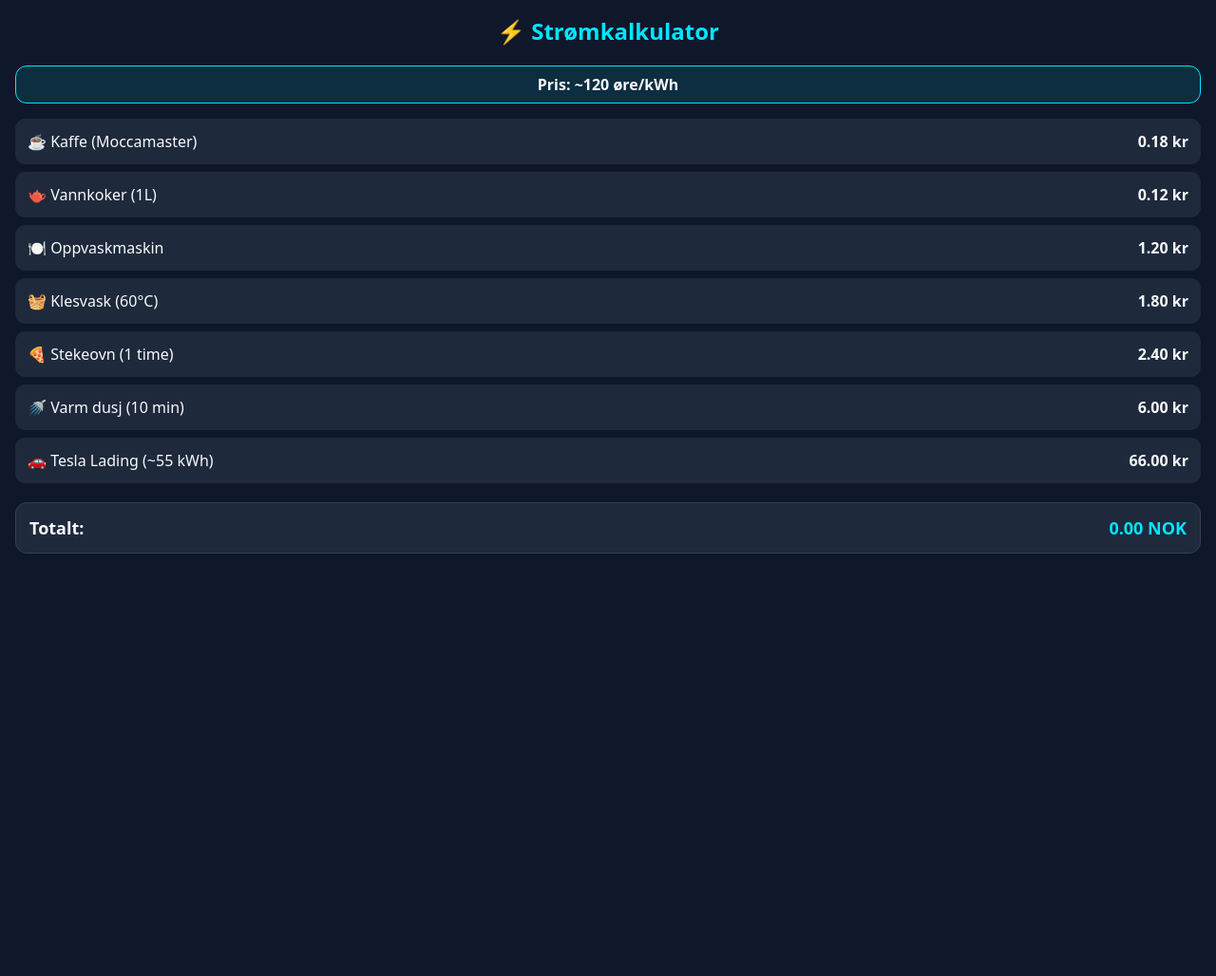
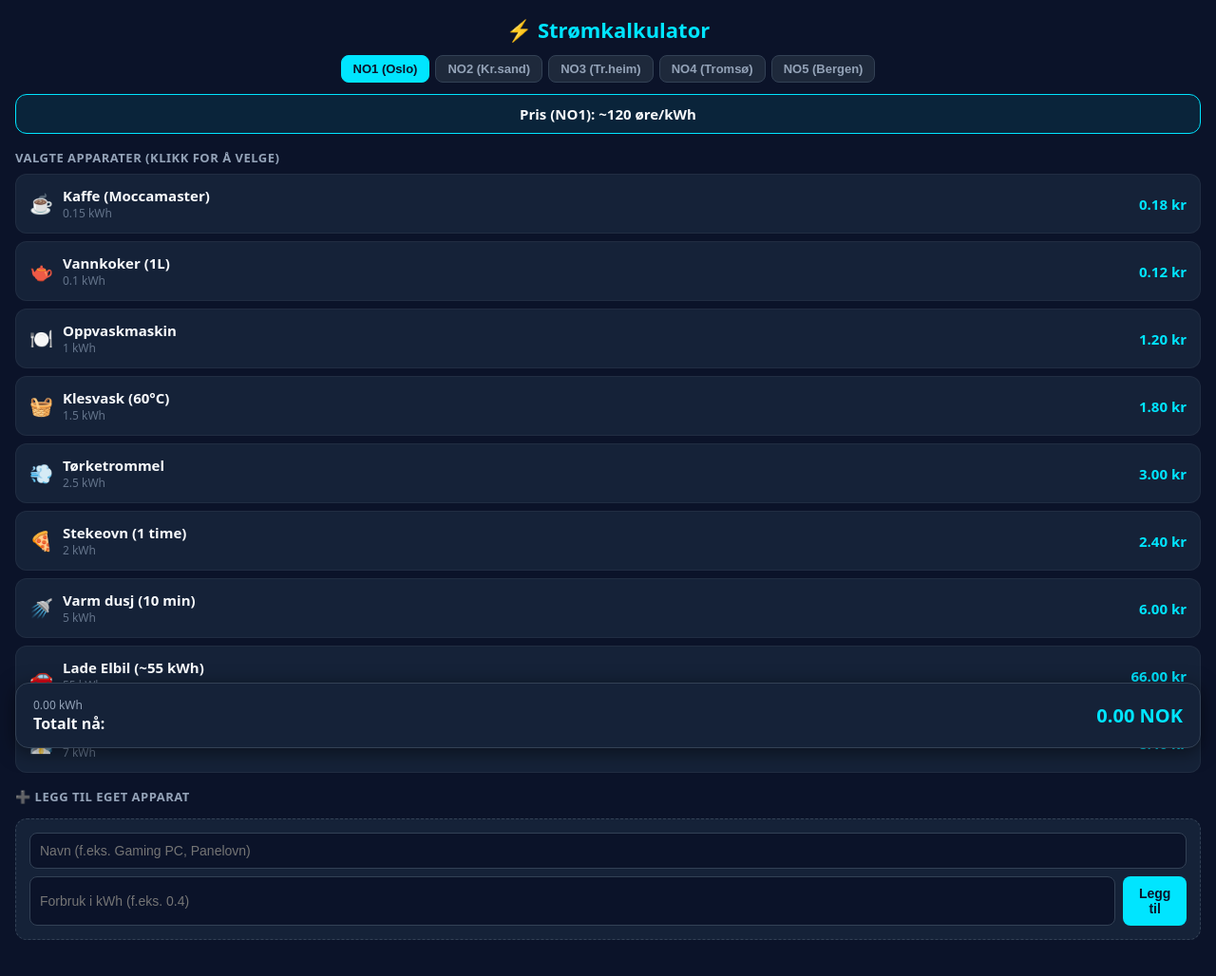
Before and after one commit to vvalikvv-cpu/strom-telegram-bot, a plain HTML site: page index.html in a window 1280 px wide. Shown: the whole page at 95% size. Before the commit the page ends 800 px from the top, so only its background shows below. Drawn offline with Linux system fonts and the light colour scheme; no server answers.

Commit message:
Update index.html

```diff
--- a/index.html
+++ b/index.html
@@ -6,98 +6,232 @@
   <title>Strømvarsel Norge</title>
   <script src="https://telegram.org/js/telegram-web-app.js"></script>
   <style>
+    * { box-sizing: border-box; }
     body {
-      font-family: system-ui, -apple-system, sans-serif;
+      font-family: system-ui, -apple-system, BlinkMacSystemFont, 'Segoe UI', Roboto, sans-serif;
       margin: 0;
       padding: 16px;
-      background: #0f172a;
+      padding-bottom: 90px; /* отступ под нижнюю плашку */
+      background: #0b1329;
       color: #f8fafc;
+      user-select: none;
     }
     h2 {
       text-align: center;
       color: #00e5ff;
-      margin-top: 0;
+      margin: 0 0 12px 0;
+      font-size: 22px;
+    }
+    .region-select-box {
+      display: flex;
+      justify-content: center;
+      gap: 6px;
+      margin-bottom: 12px;
+      flex-wrap: wrap;
+    }
+    .region-btn {
+      background: #1e293b;
+      color: #94a3b8;
+      border: 1px solid #334155;
+      padding: 6px 12px;
+      border-radius: 8px;
+      font-size: 13px;
+      font-weight: 600;
+      cursor: pointer;
+      transition: 0.2s;
+    }
+    .region-btn.active {
+      background: #00e5ff;
+      color: #0b1329;
+      border-color: #00e5ff;
     }
     .badge {
       text-align: center;
-      background: rgba(0, 229, 255, 0.1);
+      background: rgba(0, 229, 255, 0.08);
       border: 1px solid #00e5ff;
       border-radius: 12px;
-      padding: 8px;
+      padding: 10px;
       margin-bottom: 16px;
       font-weight: bold;
+      font-size: 15px;
+    }
+    .section-title {
+      font-size: 13px;
+      text-transform: uppercase;
+      letter-spacing: 0.5px;
+      color: #94a3b8;
+      margin: 16px 0 8px;
+      font-weight: 700;
     }
     .item {
       display: flex;
       justify-content: space-between;
       align-items: center;
-      background: #1e293b;
-      padding: 12px;
+      background: #152238;
+      padding: 12px 14px;
       margin-bottom: 8px;
-      border-radius: 10px;
+      border-radius: 12px;
       cursor: pointer;
-      border: 1px solid transparent;
+      border: 1px solid rgba(255, 255, 255, 0.05);
+      transition: all 0.15s ease;
     }
     .item.active {
       border-color: #00e5ff;
-      background: rgba(0, 229, 255, 0.15);
+      background: rgba(0, 229, 255, 0.12);
+    }
+    .item-info {
+      display: flex;
+      align-items: center;
+      gap: 10px;
+    }
+    .item-icon { font-size: 20px; }
+    .item-title { font-weight: 600; font-size: 15px; }
+    .item-kwh { font-size: 12px; color: #64748b; }
+    .item-cost { font-weight: bold; font-size: 15px; color: #00e5ff; }
+
+    .add-card {
+      background: #152238;
+      border: 1px dashed #334155;
+      border-radius: 12px;
+      padding: 14px;
+      margin-top: 14px;
+      display: flex;
+      flex-direction: column;
+      gap: 8px;
+    }
+    .input-row {
+      display: flex;
+      gap: 8px;
+    }
+    input {
+      background: #0b1329;
+      border: 1px solid #334155;
+      border-radius: 8px;
+      color: #fff;
+      padding: 10px;
+      font-size: 14px;
+      width: 100%;
+    }
+    input:focus {
+      outline: none;
+      border-color: #00e5ff;
+    }
+    .btn-add {
+      background: #00e5ff;
+      color: #0b1329;
+      border: none;
+      border-radius: 8px;
+      padding: 10px;
+      font-weight: bold;
+      font-size: 14px;
+      cursor: pointer;
     }
     .footer {
-      position: sticky;
-      bottom: 10px;
-      background: #1e293b;
+      position: fixed;
+      bottom: 12px;
+      left: 16px;
+      right: 16px;
+      background: #152238;
       border: 1px solid #334155;
-      padding: 14px;
-      border-radius: 12px;
+      padding: 14px 18px;
+      border-radius: 14px;
       display: flex;
       justify-content: space-between;
-      font-size: 18px;
-      font-weight: bold;
-      margin-top: 20px;
+      align-items: center;
+      box-shadow: 0 4px 20px rgba(0, 0, 0, 0.5);
     }
+    .footer-total-kwh { font-size: 12px; color: #94a3b8; }
+    .footer-total-nok { font-size: 20px; font-weight: 800; color: #00e5ff; }
   </style>
 </head>
 <body>
   <h2>⚡ Strømkalkulator</h2>
-  <div id="price" class="badge">Laster pris (NO1)...</div>
 
+  <!-- Выбор региона -->
+  <div class="region-select-box">
+    <button class="region-btn active" onclick="setRegion('NO1')">NO1 (Oslo)</button>
+    <button class="region-btn" onclick="setRegion('NO2')">NO2 (Kr.sand)</button>
+    <button class="region-btn" onclick="setRegion('NO3')">NO3 (Tr.heim)</button>
+    <button class="region-btn" onclick="setRegion('NO4')">NO4 (Tromsø)</button>
+    <button class="region-btn" onclick="setRegion('NO5')">NO5 (Bergen)</button>
+  </div>
+
+  <div id="price" class="badge">Henter strømpris...</div>
+
+  <div class="section-title">Valgte apparater (klikk for å velge)</div>
   <div id="list"></div>
 
+  <!-- Добавление своего прибора -->
+  <div class="section-title">➕ Legg til eget apparat</div>
+  <div class="add-card">
+    <input type="text" id="customName" placeholder="Navn (f.eks. Gaming PC, Panelovn)">
+    <div class="input-row">
+      <input type="number" id="customKwh" step="0.05" placeholder="Forbruk i kWh (f.eks. 0.4)">
+      <button class="btn-add" onclick="addCustomItem()">Legg til</button>
+    </div>
+  </div>
+
+  <!-- Итоговая плашка -->
   <div class="footer">
-    <span>Totalt:</span>
-    <span id="total" style="color: #00e5ff;">0.00 NOK</span>
+    <div>
+      <div class="footer-total-kwh" id="totalKwh">0.00 kWh</div>
+      <div style="font-weight: 600;">Totalt nå:</div>
+    </div>
+    <div class="footer-total-nok" id="totalCost">0.00 NOK</div>
   </div>
 
   <script>
     const tg = window.Telegram?.WebApp;
     if (tg) { tg.ready(); tg.expand(); }
 
-    const items = [
-      { name: '☕ Kaffe (Moccamaster)', kwh: 0.15 },
-      { name: '🫖 Vannkoker (1L)', kwh: 0.10 },
-      { name: '🍽️ Oppvaskmaskin', kwh: 1.00 },
-      { name: '🧺 Klesvask (60°C)', kwh: 1.50 },
-      { name: '🍕 Stekeovn (1 time)', kwh: 2.00 },
-      { name: '🚿 Varm dusj (10 min)', kwh: 5.00 },
-      { name: '🚗 Tesla Lading (~55 kWh)', kwh: 55.0 }
+    const DEFAULT_ITEMS = [
+      { id: 'coffee', name: 'Kaffe (Moccamaster)', kwh: 0.15, icon: '☕' },
+      { id: 'kettle', name: 'Vannkoker (1L)', kwh: 0.10, icon: '🫖' },
+      { id: 'dish', name: 'Oppvaskmaskin', kwh: 1.00, icon: '🍽️' },
+      { id: 'wash', name: 'Klesvask (60°C)', kwh: 1.50, icon: '🧺' },
+      { id: 'dryer', name: 'Tørketrommel', kwh: 2.50, icon: '💨' },
+      { id: 'oven', name: 'Stekeovn (1 time)', kwh: 2.00, icon: '🍕' },
+      { id: 'shower', name: 'Varm dusj (10 min)', kwh: 5.00, icon: '🚿' },
+      { id: 'tesla', name: 'Lade Elbil (~55 kWh)', kwh: 55.0, icon: '🚗' },
+      { id: 'sauna', name: 'Badstue (1 time)', kwh: 7.00, icon: '🧖' }
     ];
 
-    let priceKwh = 1.20; // базовая цена (NOK)
-    let selected = new Set();
+    let currentRegion = localStorage.getItem('strom_region') || 'NO1';
+    let customItems = JSON.parse(localStorage.getItem('strom_custom_items') || '[]');
+    let selectedIds = new Set();
+    let pricePerKwh = 1.20;
+
+    function setRegion(reg) {
+      currentRegion = reg;
+      localStorage.setItem('strom_region', reg);
+
+      document.querySelectorAll('.region-btn').forEach(btn => {
+        btn.classList.toggle('active', btn.innerText.startsWith(reg));
+      });
+
+      loadPrice();
+    }
 
     async function loadPrice() {
+      document.getElementById('price').innerText = `Laster pris (${currentRegion})...`;
       try {
         const now = new Date();
         const y = now.getFullYear();
         const m = String(now.getMonth() + 1).padStart(2, '0');
         const d = String(now.getDate()).padStart(2, '0');
-        const res = await fetch(`https://www.hvakosterstrommen.no/api/v1/prices/${y}/${m}-${d}_NO1.json`);
+
+        const res = await fetch(`https://www.hvakosterstrommen.no/api/v1/prices/${y}/${m}-${d}_${currentRegion}.json`);
         const data = await res.json();
         const current = data[now.getHours()] || data[0];
-        priceKwh = current.NOK_per_kWh * 1.25; // +25% MVA
-        document.getElementById('price').innerText = `Pris nå (NO1): ${(priceKwh * 100).toFixed(1)} øre/kWh`;
+
+        // NO4 освобожден от 25% MVA
+        const mvaMultiplier = (currentRegion === 'NO4') ? 1.0 : 1.25;
+        pricePerKwh = current.NOK_per_kWh * mvaMultiplier;
+
+        const mvaText = (currentRegion === 'NO4') ? '0% MVA' : 'inkl. 25% MVA';
+        document.getElementById('price').innerText = `Pris nå (${currentRegion}): ${(pricePerKwh * 100).toFixed(1)} øre/kWh (${mvaText})`;
       } catch (e) {
-        document.getElementById('price').innerText = `Pris: ~${(priceKwh * 100).toFixed(0)} øre/kWh`;
+        document.getElementById('price').innerText = `Pris (${currentRegion}): ~${(pricePerKwh * 100).toFixed(0)} øre/kWh`;
       }
       render();
     }
@@ -105,27 +239,73 @@
     function render() {
       const container = document.getElementById('list');
       container.innerHTML = '';
-      items.forEach((item, idx) => {
+      const allItems = [...DEFAULT_ITEMS, ...customItems];
+
+      allItems.forEach(item => {
         const div = document.createElement('div');
-        div.className = `item ${selected.has(idx) ? 'active' : ''}`;
+        const isSelected = selectedIds.has(item.id);
+        div.className = `item ${isSelected ? 'active' : ''}`;
         div.onclick = () => {
-          if (selected.has(idx)) selected.delete(idx);
-          else selected.add(idx);
+          if (selectedIds.has(item.id)) selectedIds.delete(item.id);
+          else selectedIds.add(item.id);
           render();
         };
-        const cost = (item.kwh * priceKwh).toFixed(2);
-        div.innerHTML = `<span>${item.name}</span><strong>${cost} kr</strong>`;
+
+        const cost = (item.kwh * pricePerKwh).toFixed(2);
+        div.innerHTML = `
+          <div class="item-info">
+            <span class="item-icon">${item.icon || '🔌'}</span>
+            <div>
+              <div class="item-title">${item.name}</div>
+              <div class="item-kwh">${item.kwh} kWh</div>
+            </div>
+          </div>
+          <div class="item-cost">${cost} kr</div>
+        `;
         container.appendChild(div);
       });
       calc();
     }
 
     function calc() {
-      let sum = 0;
-      selected.forEach(idx => sum += items[idx].kwh * priceKwh);
-      document.getElementById('total').innerText = sum.toFixed(2) + ' NOK';
+      const allItems = [...DEFAULT_ITEMS, ...customItems];
+      let totalKwh = 0;
+      allItems.forEach(item => {
+        if (selectedIds.has(item.id)) totalKwh += item.kwh;
+      });
+      const totalNok = (totalKwh * pricePerKwh).toFixed(2);
+      document.getElementById('totalKwh').innerText = `${totalKwh.toFixed(2)} kWh`;
+      document.getElementById('totalCost').innerText = `${totalNok} NOK`;
     }
 
+    function addCustomItem() {
+      const nameInput = document.getElementById('customName');
+      const kwhInput = document.getElementById('customKwh');
+      const name = nameInput.value.trim();
+      const kwh = parseFloat(kwhInput.value);
+
+      if (!name || isNaN(kwh) || kwh <= 0) return;
+
+      const newItem = {
+        id: 'cust_' + Date.now(),
+        name: name,
+        kwh: kwh,
+        icon: '🔌'
+      };
+
+      customItems.push(newItem);
+      localStorage.setItem('strom_custom_items', JSON.stringify(customItems));
+      selectedIds.add(newItem.id);
+
+      nameInput.value = '';
+      kwhInput.value = '';
+      render();
+    }
+
+    // Инициализация при запуске
+    document.querySelectorAll('.region-btn').forEach(btn => {
+      btn.classList.toggle('active', btn.innerText.startsWith(currentRegion));
+    });
     loadPrice();
   </script>
 </body>
```
